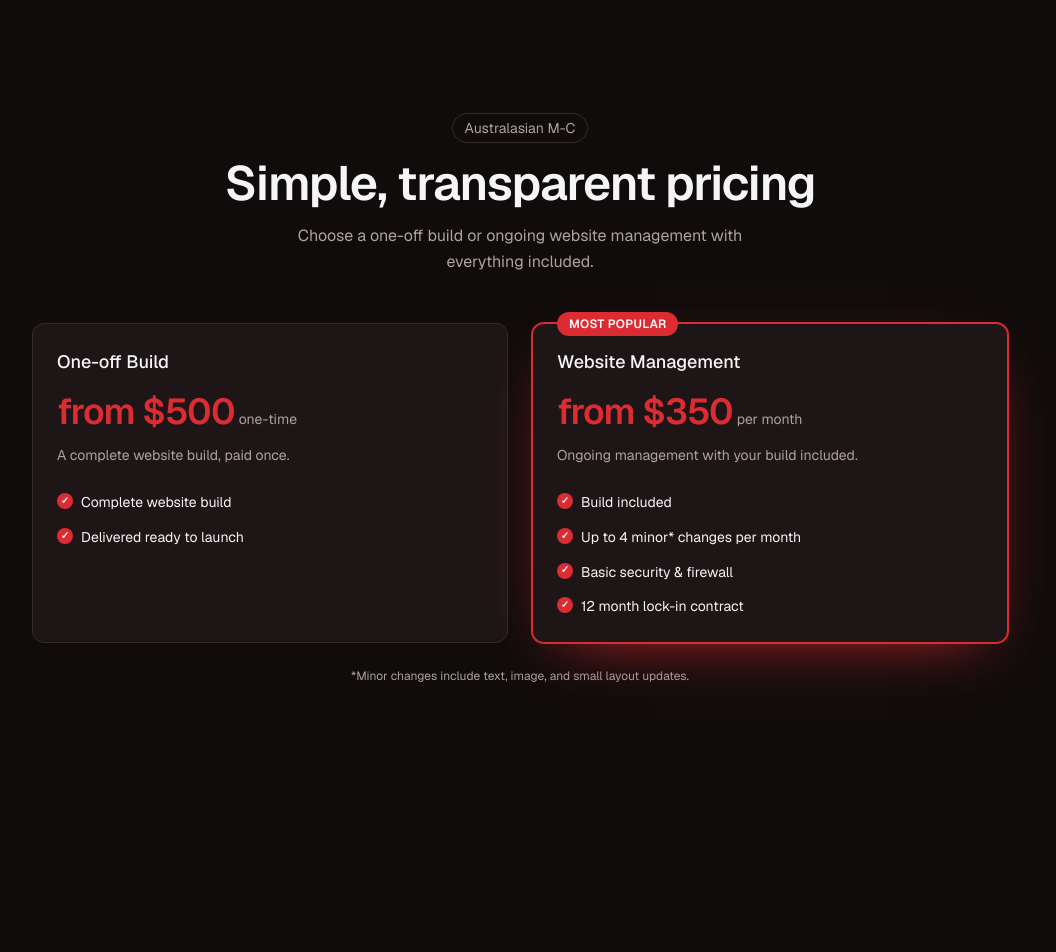
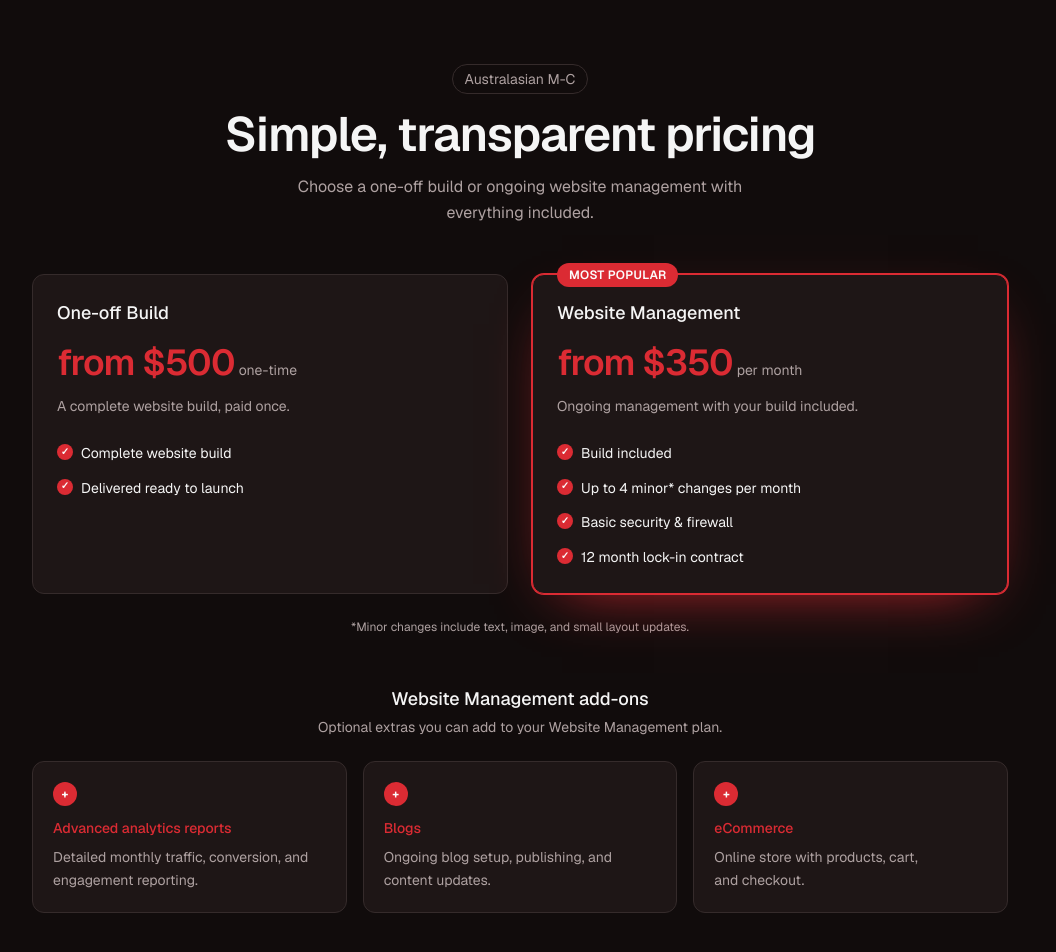
Before and after one commit to Torren-Cyber/Australasian-M-C, a Next.js app: page / in a window 1280 px wide. Shown: the top 952 px of the page, without its empty margins (120-1176 px from the left). Before the commit the page ends 800 px from the top, so only its background shows below. Built offline with nearby package versions, Linux system fonts and the light colour scheme.

Commit message:
Add Website Management add-ons section

```diff
--- a/components/pricing-section.tsx
+++ b/components/pricing-section.tsx
@@ -19,6 +19,21 @@ const plans = [
       "12 month lock-in contract",
     ],
     highlighted: true,
+  },
+]
+
+const addOns = [
+  {
+    name: "Advanced analytics reports",
+    description: "Detailed monthly traffic, conversion, and engagement reporting.",
+  },
+  {
+    name: "Blogs",
+    description: "Ongoing blog setup, publishing, and content updates.",
+  },
+  {
+    name: "eCommerce",
+    description: "Online store with products, cart, and checkout.",
   },
 ]
 
@@ -69,6 +84,34 @@ export function PricingSection() {
       <p className="mt-6 text-center text-xs leading-relaxed text-muted">
         {"*Minor changes include text, image, and small layout updates."}
       </p>
+
+      <div className="mt-12">
+        <div className="flex flex-col gap-1 text-center">
+          <h3 className="text-lg font-medium">Website Management add-ons</h3>
+          <p className="text-sm text-muted">
+            Optional extras you can add to your Website Management plan.
+          </p>
+        </div>
+        <div className="mt-6 grid gap-4 sm:grid-cols-3">
+          {addOns.map((addOn) => (
+            <div
+              key={addOn.name}
+              className="flex flex-col rounded-xl border border-border bg-surface p-5"
+            >
+              <span
+                aria-hidden="true"
+                className="mb-3 flex h-6 w-6 items-center justify-center rounded-full bg-accent text-xs font-bold text-accent-foreground"
+              >
+                +
+              </span>
+              <h4 className="text-sm font-medium text-accent">{addOn.name}</h4>
+              <p className="mt-2 text-pretty text-sm leading-relaxed text-muted">
+                {addOn.description}
+              </p>
+            </div>
+          ))}
+        </div>
+      </div>
     </section>
   )
 }
```
